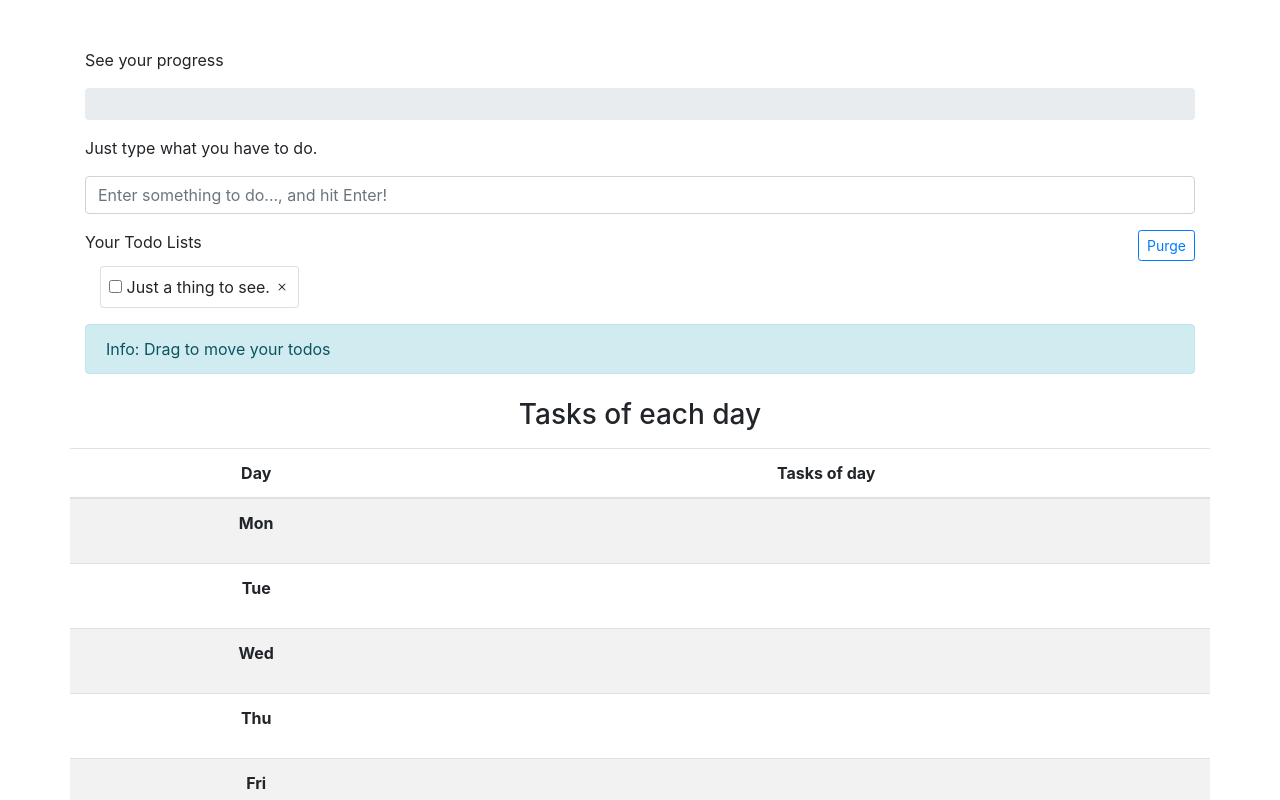
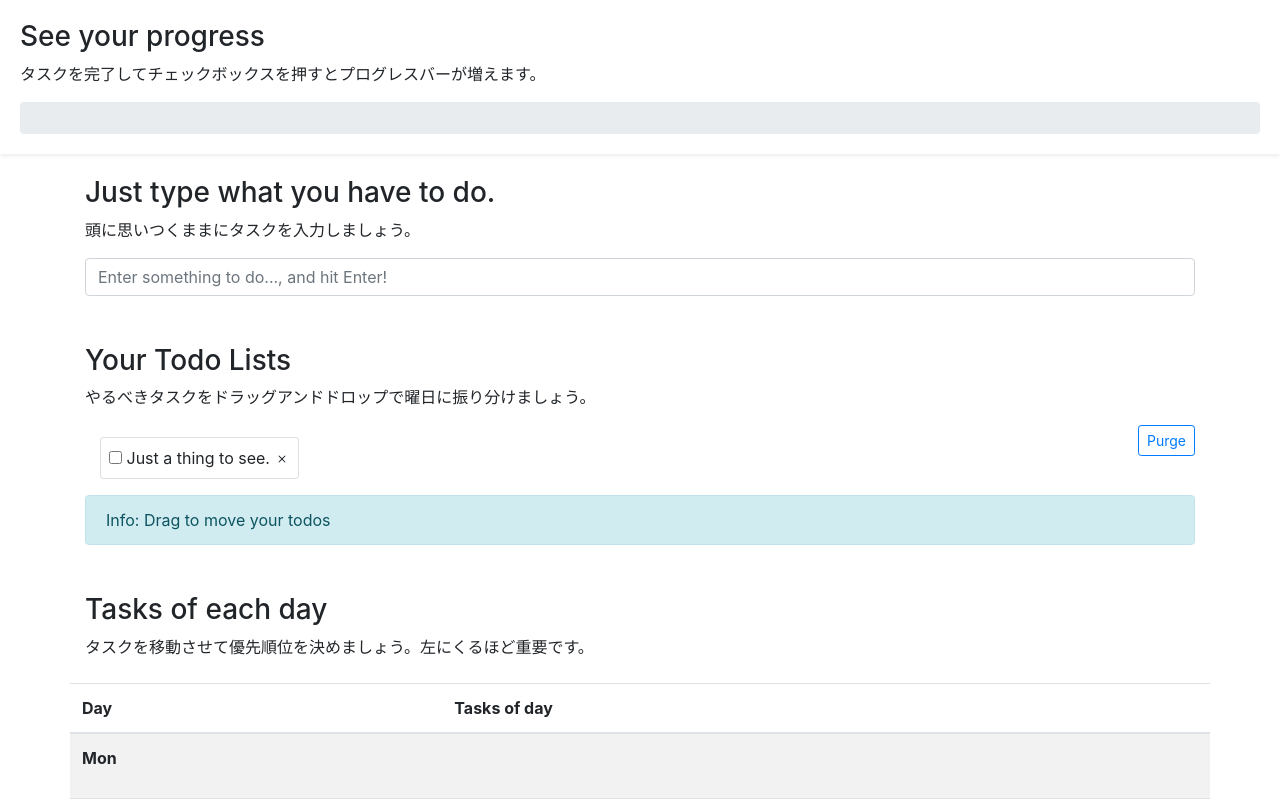
Before and after one commit to cedrictarou/cedrictarou-portfolio-todoAppVue, a Vue app: page / in a window 1280 px wide. Shown: the top 800 px of the page. Built offline with nearby package versions, Linux system fonts and the light colour scheme.

Commit message:
add explanations and fixed progress-bar

```diff
--- a/src/App.vue
+++ b/src/App.vue
@@ -1,8 +1,9 @@
 <template>
-    <b-container class="mt-5">
-        <app-header></app-header>
-        <app-new-todo class="mt-3"></app-new-todo>
-        <app-todo-grid class="mt-3"></app-todo-grid>
+    <b-container class="mt-3">
+        <app-header class="fixed-top shadow-sm header_area"></app-header>
+        <app-new-todo class="mb-5"></app-new-todo>
+        <app-todo-grid class="mb-5"></app-todo-grid>
+        <app-week-table class="mb-5"></app-week-table>
     </b-container>
 </template>
 
@@ -10,19 +11,23 @@
   import TodoGrid from './components/TodoGrid.vue';
   import NewTodo from './components/NewTodo.vue';
   import Header from './components/Header.vue';
+  import WeekTable from './components/WeekTable.vue';
 
   export default {
-      data:function() {
-        return {
-          maxTodos: 10,
-        }
-      },
       components: {
         appTodoGrid: TodoGrid,
         appNewTodo: NewTodo,
         appHeader: Header,
+        appWeekTable: WeekTable,
       }
   }
 </script>
 <style>
+ body{
+  padding-top: 10rem;
+}
+.header_area {
+  background-color: #fff;
+  padding: 20px;
+}
 </style>
--- a/src/components/Header.vue
+++ b/src/components/Header.vue
@@ -1,7 +1,10 @@
 <template>
   <div>
-    <p>See your progress</p>
-   <b-progress height="2rem" :max="allTodos.length" show-progress animated>
+    <div class="progress_area">
+      <h3>See your progress</h3>
+      <p>タスクを完了してチェックボックスを押すとプログレスバーが増えます。</p>
+    </div>
+    <b-progress height="2rem" :max="allTodos.length" show-progress animated>
     <b-progress-bar :value="remaining" :label="`${((remaining / allTodos.length) * 100).toFixed(0)}%`"></b-progress-bar>
    </b-progress>
   </div>
@@ -26,3 +29,8 @@
     },
   }
 </script>
+<style lang="scss" scoped>
+.progress_area {
+  background-color: #fff;
+}
+</style>
--- a/src/components/NewTodo.vue
+++ b/src/components/NewTodo.vue
@@ -1,11 +1,14 @@
 <template>
   <div>
-    <p>Just type what you have to do.</p>
+    <div>
+      <h3>Just type what you have to do.</h3>
+      <p>頭に思いつくままにタスクを入力しましょう。</p>
+    </div>
     <b-form-input
       id="input1"
       v-model="todo"
       placeholder="Enter something to do..., and hit Enter!"
-      @keyup.enter="newTodo()"
+      @keypress="newTodo()"
     ></b-form-input>
   </div>
 </template>
@@ -14,7 +17,7 @@
   export default {
     data() {
       return {
-        todo: ''
+        todo: '',
       }
     },
     methods: {
--- a/src/components/TodoGrid.vue
+++ b/src/components/TodoGrid.vue
@@ -1,29 +1,25 @@
 <template>
 <div>
-    <span>Your Todo Lists</span>
+  <div>
+    <h3>Your Todo Lists</h3>
+    <p>やるべきタスクをドラッグアンドドロップで曜日に振り分けましょう。</p>
     <b-button class="ml-2 btn-purge" size="sm" variant="outline-primary"
     @click="purge">Purge</b-button>
+  </div>
   <b-row>
     <b-col sm=12 class="text-center mt-2">
       <app-todo></app-todo>
     </b-col>
   </b-row>
   <b-alert v-show="allTodos.length" show class="mt-3">Info: Drag to move your todos</b-alert>
-  <b-row>
-    <b-col sm=12 class="text-center mt-2">
-      <app-week-table></app-week-table>
-    </b-col>
-  </b-row>
 </div>
 </template>
 
 <script>
 import Todo from './Todo.vue'
-import WeekTable from './WeekTable.vue';
 export default {
   components: {
     appTodo: Todo,
-    appWeekTable: WeekTable,
   },
   data() {
     return {
--- a/src/components/WeekTable.vue
+++ b/src/components/WeekTable.vue
@@ -1,6 +1,7 @@
 <template>
-<div>
-  <h3>Tasks of each day</h3>
+<div class="mt-2">
+  <h3 class="text-left">Tasks of each day</h3>
+  <p>タスクを移動させて優先順位を決めましょう。左にくるほど重要です。</p>
   <div class="row pt-2 pb-2">
     <table class="table table-striped">
       <thead>
```
Also changed, not shown: 7 other files (tests, documents, lock files or other folders).
